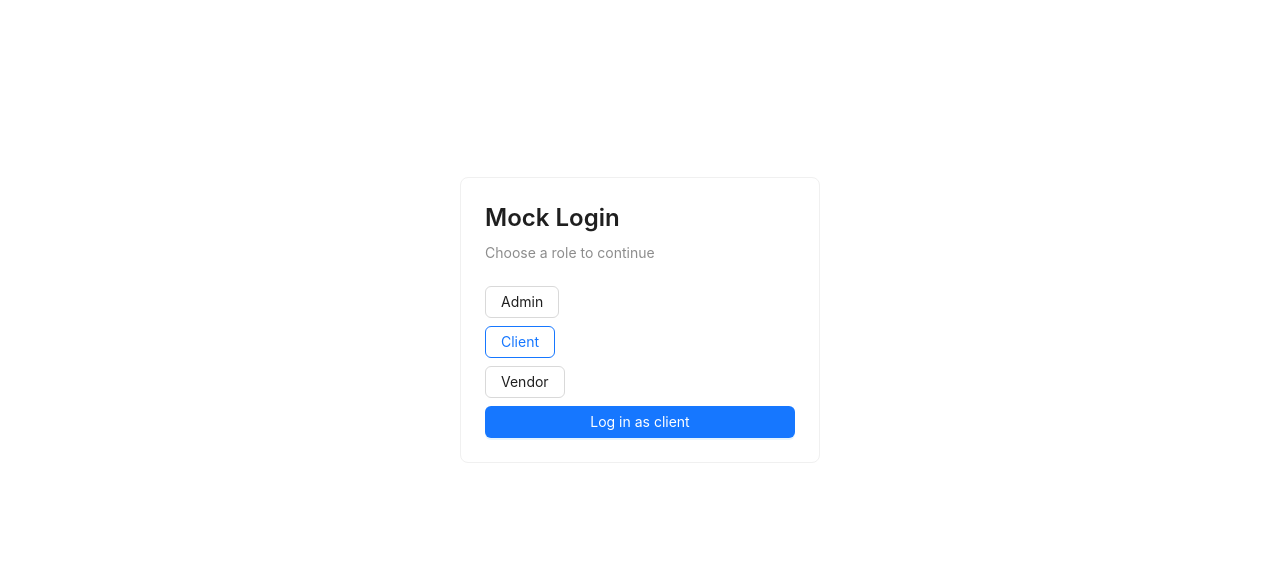
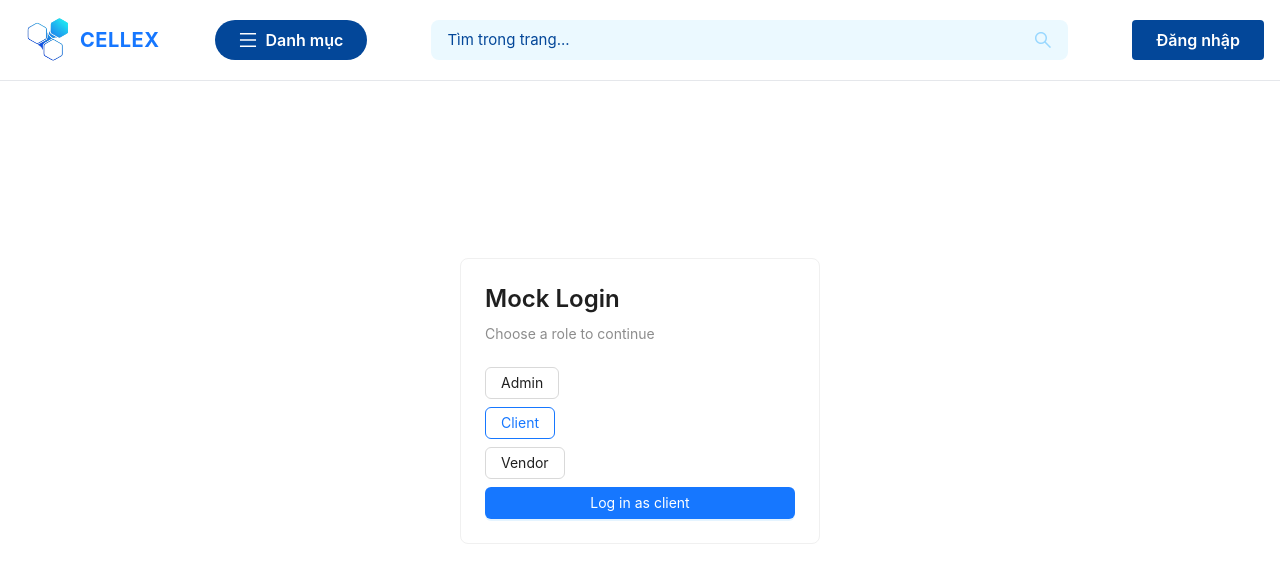
Before and after one commit to cellex-webapp/cellex-web, a React (Vite) app: page /login in a window 1280 px wide. Shown: the top 576 px of the page. Built offline with nearby package versions, Linux system fonts and the light colour scheme.

Commit message:
feat: add client header

```diff
--- /dev/null
+++ b/src/components/header/client.header.tsx
@@ -0,0 +1,45 @@
+import logo from "../../assets/logo/cellex.png";
+import { SearchOutlined, MenuOutlined } from "@ant-design/icons";
+import { Link } from "react-router-dom";
+
+
+const ClientHeader = () => {
+  return (
+    <header className="flex items-center px-4 py-2 bg-white border-b border-gray-200 gap-10">
+      <div className="flex items-center">
+        <Link to="/">
+          <img src={logo} alt="Logo" className="h-16" />
+        </Link>
+        <Link to="/" className="text-primary font-bold text-xl tracking-wide mr-4 text-primary-500 no-underline">
+          CELLEX
+        </Link>
+      </div>
+
+      <Link
+        to="/categories"
+        className="flex items-center gap-2 px-5 h-10 text-base font-semibold !rounded-full button-primary mr-6 no-underline"
+      >
+        <MenuOutlined className="text-lg" />
+        Danh mục
+      </Link>
+
+      <div className="flex items-center flex-1 bg-primary-950 rounded-lg px-4 h-10 mr-6">
+        <input
+          type="text"
+          placeholder="Tìm trong trang..."
+          className="flex-1 bg-transparent border-none outline-none text-black text-[15px] placeholder:text-primary-300"
+        />
+        <SearchOutlined className="!text-primary-800 text-lg" />
+      </div>
+
+      <Link
+        to="/login"
+        className="px-5 h-10 text-base font-semibold rounded button-primary no-underline flex items-center justify-center"
+      >
+        Đăng nhập
+      </Link>
+    </header>
+  );
+};
+
+export default ClientHeader;
--- a/src/layout.tsx
+++ b/src/layout.tsx
@@ -1,7 +1,9 @@
 import { Outlet } from "react-router-dom";
+import ClientHeader from "./components/header/client.header";
 const Layout = () => {
   return (
     <>
+      <ClientHeader />
       <Outlet />
     </>
   );
--- a/src/main.tsx
+++ b/src/main.tsx
@@ -17,7 +17,7 @@ const router = createBrowserRouter([
     path: "/",
     element: <Layout />,
     children: [
-  { index: true, element: <Navigate to="login" replace /> },
+      { index: true, element: <Navigate to="/" replace /> },
           { path: "login", element: <LoginPage /> },
           {
             element: <ProtectedRoute roles={["admin"]} />,
@@ -31,7 +31,7 @@ const router = createBrowserRouter([
             element: <ProtectedRoute roles={["vendor"]} />,
             children: [{ path: "vendor", element: <VendorPage /> }],
           },
-  { path: "*", element: <Navigate to="login" replace /> },
+      { path: "*", element: <Navigate to="/" replace /> },
     ],
   },
 ]);
--- a/src/styles/global.css
+++ b/src/styles/global.css
@@ -1 +1,3 @@
 @import "tailwindcss";
+@config "../../tailwind.config.js";
+@import "./theme.css";
--- a/src/styles/output.css
+++ b/src/styles/output.css
@@ -1,4 +1,5 @@
 /*! tailwindcss v4.1.13 | MIT License | https://tailwindcss.com */
+@layer properties;
 @layer theme, base, components, utilities;
 @layer theme {
   :root, :host {
@@ -6,6 +7,23 @@
       "Segoe UI Emoji", "Segoe UI Symbol", "Noto Color Emoji";
     --font-mono: ui-monospace, SFMono-Regular, Menlo, Monaco, Consolas, "Liberation Mono",
       "Courier New", monospace;
+    --color-gray-200: oklch(92.8% 0.006 264.531);
+    --color-black: #000;
+    --spacing: 0.25rem;
+    --text-base: 1rem;
+    --text-base--line-height: calc(1.5 / 1);
+    --text-lg: 1.125rem;
+    --text-lg--line-height: calc(1.75 / 1.125);
+    --text-xl: 1.25rem;
+    --text-xl--line-height: calc(1.75 / 1.25);
+    --font-weight-semibold: 600;
+    --font-weight-bold: 700;
+    --tracking-wide: 0.025em;
+    --radius-lg: 0.5rem;
+    --radius-2xl: 1rem;
+    --radius-4xl: 2rem;
+    --default-transition-duration: 150ms;
+    --default-transition-timing-function: cubic-bezier(0.4, 0, 0.2, 1);
     --default-font-family: var(--font-sans);
     --default-mono-font-family: var(--font-mono);
   }
@@ -158,4 +176,223 @@
     display: none !important;
   }
 }
-@layer utilities;
+@layer utilities {
+  .mr-2 {
+    margin-right: calc(var(--spacing) * 2);
+  }
+  .mr-4 {
+    margin-right: calc(var(--spacing) * 4);
+  }
+  .mr-6 {
+    margin-right: calc(var(--spacing) * 6);
+  }
+  .flex {
+    display: flex;
+  }
+  .table {
+    display: table;
+  }
+  .h-9 {
+    height: calc(var(--spacing) * 9);
+  }
+  .h-10 {
+    height: calc(var(--spacing) * 10);
+  }
+  .h-16 {
+    height: calc(var(--spacing) * 16);
+  }
+  .flex-1 {
+    flex: 1;
+  }
+  .border-collapse {
+    border-collapse: collapse;
+  }
+  .resize {
+    resize: both;
+  }
+  .items-center {
+    align-items: center;
+  }
+  .justify-center {
+    justify-content: center;
+  }
+  .gap-2 {
+    gap: calc(var(--spacing) * 2);
+  }
+  .gap-4 {
+    gap: calc(var(--spacing) * 4);
+  }
+  .gap-10 {
+    gap: calc(var(--spacing) * 10);
+  }
+  .\!rounded-full {
+    border-radius: calc(infinity * 1px) !important;
+  }
+  .rounded {
+    border-radius: 0.25rem;
+  }
+  .rounded-2xl {
+    border-radius: var(--radius-2xl);
+  }
+  .rounded-4xl {
+    border-radius: var(--radius-4xl);
+  }
+  .rounded-lg {
+    border-radius: var(--radius-lg);
+  }
+  .border {
+    border-style: var(--tw-border-style);
+    border-width: 1px;
+  }
+  .border-b {
+    border-bottom-style: var(--tw-border-style);
+    border-bottom-width: 1px;
+  }
+  .border-none {
+    --tw-border-style: none;
+    border-style: none;
+  }
+  .border-gray-200 {
+    border-color: var(--color-gray-200);
+  }
+  .bg-primary-950 {
+    background-color: #EBF9FF;
+  }
+  .bg-transparent {
+    background-color: transparent;
+  }
+  .bg-white {
+    background-color: #FFFFFF;
+  }
+  .px-4 {
+    padding-inline: calc(var(--spacing) * 4);
+  }
+  .px-5 {
+    padding-inline: calc(var(--spacing) * 5);
+  }
+  .py-2 {
+    padding-block: calc(var(--spacing) * 2);
+  }
+  .text-base {
+    font-size: var(--text-base);
+    line-height: var(--tw-leading, var(--text-base--line-height));
+  }
+  .text-lg {
+    font-size: var(--text-lg);
+    line-height: var(--tw-leading, var(--text-lg--line-height));
+  }
+  .text-xl {
+    font-size: var(--text-xl);
+    line-height: var(--tw-leading, var(--text-xl--line-height));
+  }
+  .text-\[15px\] {
+    font-size: 15px;
+  }
+  .font-bold {
+    --tw-font-weight: var(--font-weight-bold);
+    font-weight: var(--font-weight-bold);
+  }
+  .font-semibold {
+    --tw-font-weight: var(--font-weight-semibold);
+    font-weight: var(--font-weight-semibold);
+  }
+  .tracking-wide {
+    --tw-tracking: var(--tracking-wide);
+    letter-spacing: var(--tracking-wide);
+  }
+  .\!text-primary-800 {
+    color: #99D8FF !important;
+  }
+  .text-black {
+    color: var(--color-black);
+  }
+  .text-primary-300 {
+    color: #034799;
+  }
+  .text-primary-500 {
+    color: #1B82E5;
+  }
+  .text-primary-800 {
+    color: #99D8FF;
+  }
+  .no-underline {
+    text-decoration-line: none;
+  }
+  .underline {
+    text-decoration-line: underline;
+  }
+  .outline {
+    outline-style: var(--tw-outline-style);
+    outline-width: 1px;
+  }
+  .transition {
+    transition-property: color, background-color, border-color, outline-color, text-decoration-color, fill, stroke, --tw-gradient-from, --tw-gradient-via, --tw-gradient-to, opacity, box-shadow, transform, translate, scale, rotate, filter, -webkit-backdrop-filter, backdrop-filter, display, content-visibility, overlay, pointer-events;
+    transition-timing-function: var(--tw-ease, var(--default-transition-timing-function));
+    transition-duration: var(--tw-duration, var(--default-transition-duration));
+  }
+  .outline-none {
+    --tw-outline-style: none;
+    outline-style: none;
+  }
+  .placeholder\:text-primary-300 {
+    &::placeholder {
+      color: #034799;
+    }
+  }
+}
+:root {
+  --color-primary-100: #001D4D;
+  --color-primary-200: #003073;
+  --color-primary-300: #034799;
+  --color-primary-400: #0D63BF;
+  --color-primary-500: #1B82E5;
+  --color-primary-600: #44A4F2;
+  --color-primary-700: #70C4FF;
+  --color-primary-800: #99D8FF;
+  --color-primary-900: #C2EAFF;
+  --color-primary-950: #EBF9FF;
+  --color-white: #FFFFFF;
+  --button-bg: var(--color-primary-300);
+  --button-text: var(--color-white);
+}
+.button-primary {
+  background: var(--button-bg);
+  color: var(--button-text);
+  border: none;
+  border-radius: 4px;
+  padding: 0.5rem 1.5rem;
+  font-weight: 600;
+  cursor: pointer;
+  transition: background 0.2s;
+}
+.button-primary:hover {
+  background: var(--color-primary-400);
+}
+@property --tw-border-style {
+  syntax: "*";
+  inherits: false;
+  initial-value: solid;
+}
+@property --tw-font-weight {
+  syntax: "*";
+  inherits: false;
+}
+@property --tw-tracking {
+  syntax: "*";
+  inherits: false;
+}
+@property --tw-outline-style {
+  syntax: "*";
+  inherits: false;
+  initial-value: solid;
+}
+@layer properties {
+  @supports ((-webkit-hyphens: none) and (not (margin-trim: inline))) or ((-moz-orient: inline) and (not (color:rgb(from red r g b)))) {
+    *, ::before, ::after, ::backdrop {
+      --tw-border-style: solid;
+      --tw-font-weight: initial;
+      --tw-tracking: initial;
+      --tw-outline-style: solid;
+    }
+  }
+}
--- /dev/null
+++ b/src/styles/theme.css
@@ -0,0 +1,32 @@
+:root {
+  /* Primary theme colors */
+  --color-primary-100: #001D4D;
+  --color-primary-200: #003073;
+  --color-primary-300: #034799;
+  --color-primary-400: #0D63BF;
+  --color-primary-500: #1B82E5;
+  --color-primary-600: #44A4F2;
+  --color-primary-700: #70C4FF;
+  --color-primary-800: #99D8FF;
+  --color-primary-900: #C2EAFF;
+  --color-primary-950: #EBF9FF;
+  --color-white: #FFFFFF;
+
+  /* Button theme */
+  --button-bg: var(--color-primary-300);
+  --button-text: var(--color-white);
+}
+
+.button-primary {
+  background: var(--button-bg);
+  color: var(--button-text);
+  border: none;
+  border-radius: 4px;
+  padding: 0.5rem 1.5rem;
+  font-weight: 600;
+  cursor: pointer;
+  transition: background 0.2s;
+}
+.button-primary:hover {
+  background: var(--color-primary-400);
+}
--- /dev/null
+++ b/tailwind.config.js
@@ -0,0 +1,25 @@
+export default {
+    content: [
+        "./index.html",
+        "./src/**/*.{js,ts,jsx,tsx}",
+    ],
+    theme: {
+        extend: {
+            colors: {
+                primary: {
+                100: "#001D4D",
+                200: "#003073",
+                300: "#034799",
+                400: "#0D63BF",
+                500: "#1B82E5",
+                600: "#44A4F2",
+                700: "#70C4FF",
+                800: "#99D8FF",
+                900: "#C2EAFF",
+                950: "#EBF9FF",
+                },
+                white: "#FFFFFF",
+            },
+        },
+    plugins: [],
+}}
```
Also changed, not shown: src/assets/logo/cellex.png (added). Lines whose indentation alone changed are shown as unchanged.
